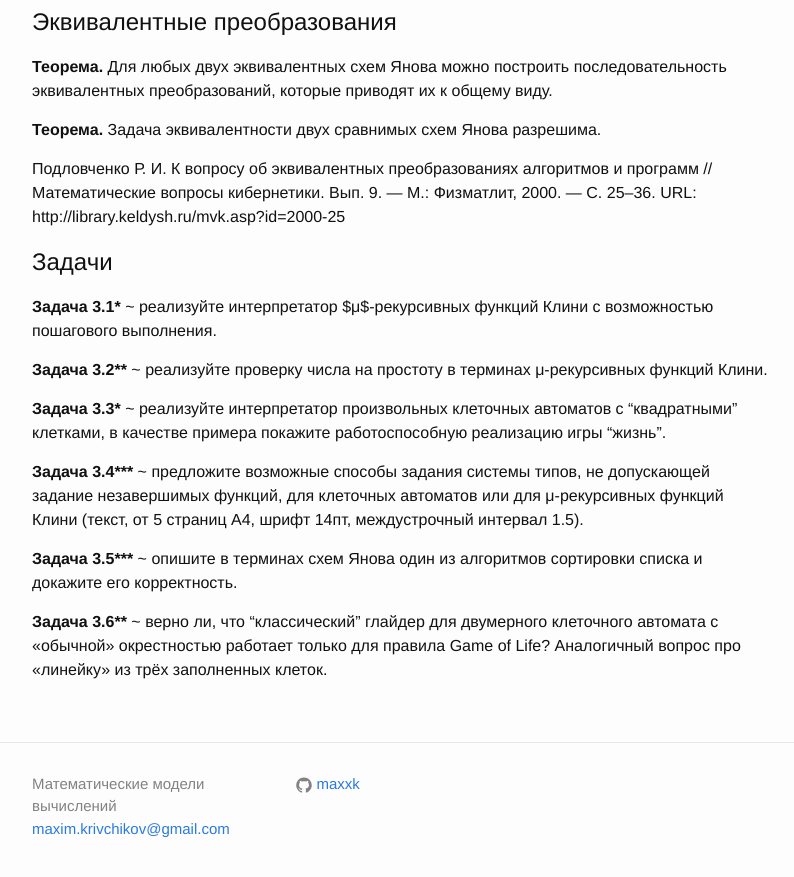
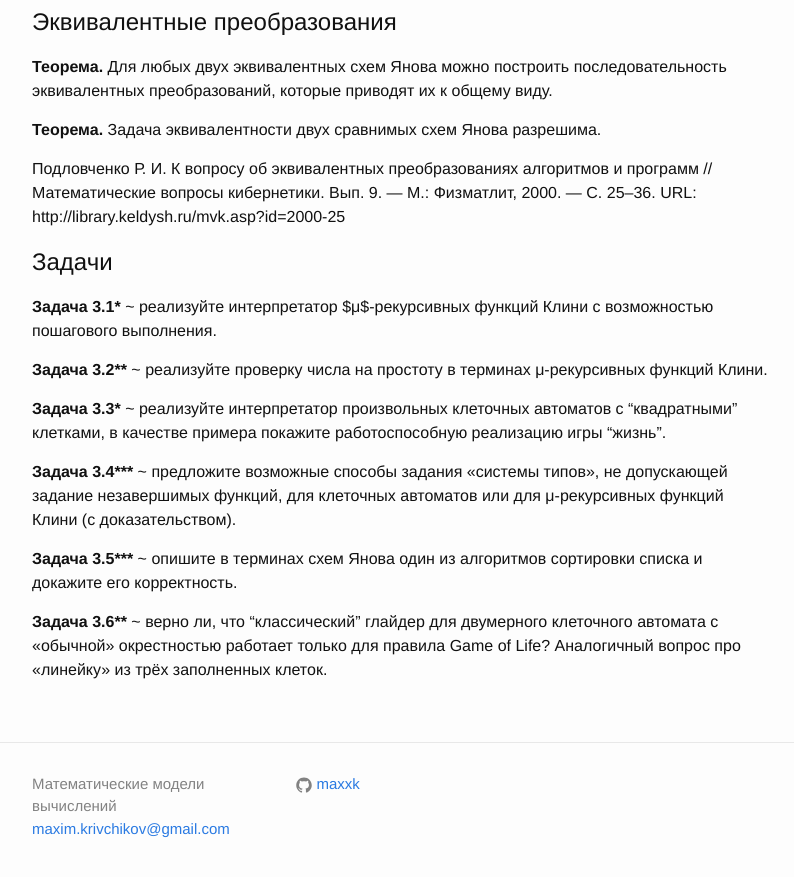
Before and after one commit to maxxk/formal-models, a Jekyll site: the page built from presentations/03-Alternate-models.md, in a window 1280 px wide and 900 px high, scrolled down 8703 px. Shown: the top 877 px of the window, without its empty margins (238-1032 px from the left). Built offline with Jekyll 4.4.1, drawn with Linux system fonts in a browser that asks for light colours; our own code applies the rules of GitHub Pages for plain Markdown files.

Commit message:
03 Alternate models 2022

```diff
--- a/presentations/03-Alternate-models.html
+++ b/presentations/03-Alternate-models.html
@@ -447,10 +447,9 @@ A<sub>i</sub>.</li>
 </dd>
 <dt class="fragment"><strong>Задача 3.4***</strong></dt>
 <dd class="fragment">
-предложите возможные способы задания системы типов, не допускающей
+предложите возможные способы задания «системы типов», не допускающей
 задание незавершимых функций, для клеточных автоматов или для
-μ-рекурсивных функций Клини (текст, от 5 страниц A4, шрифт 14пт,
-междустрочный интервал 1.5).
+μ-рекурсивных функций Клини (с доказательством).
 </dd>
 <dt class="fragment"><strong>Задача 3.5***</strong></dt>
 <dd class="fragment">
--- a/presentations/03-Alternate-models.md
+++ b/presentations/03-Alternate-models.md
@@ -277,7 +277,7 @@ H~G1,I~(d) = H~G2,I~(d).
 ~ реализуйте интерпретатор произвольных клеточных автоматов с "квадратными" клетками, в качестве примера покажите работоспособную реализацию игры "жизнь".
 
 **Задача 3.4\*\*\***
-~ предложите возможные способы задания системы типов, не допускающей задание незавершимых функций, для клеточных автоматов или для μ-рекурсивных функций Клини (текст, от 5 страниц A4, шрифт 14пт, междустрочный интервал 1.5).
+~ предложите возможные способы задания «системы типов», не допускающей задание незавершимых функций, для клеточных автоматов или для μ-рекурсивных функций Клини (с доказательством).
 
 **Задача 3.5\*\*\***
 ~ опишите в терминах схем Янова один из алгоритмов сортировки списка и докажите его корректность.
```
Also changed, not shown: 1 other file.
